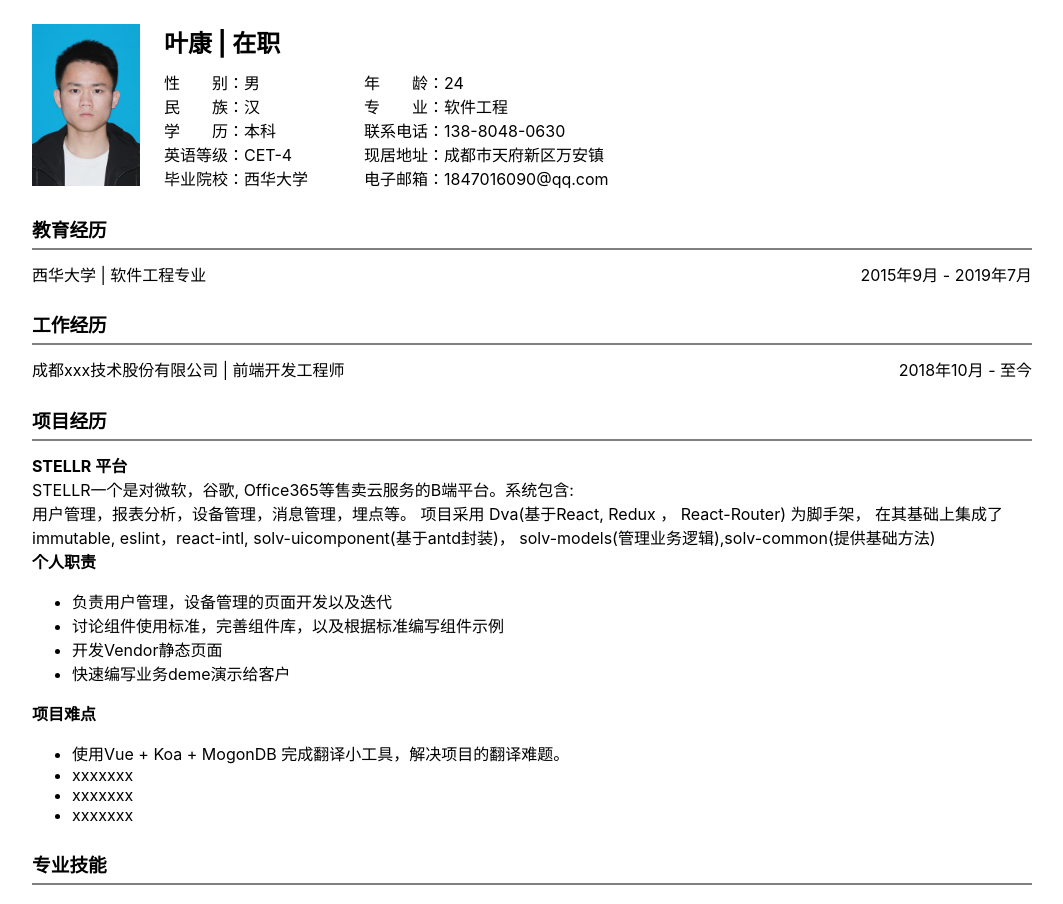
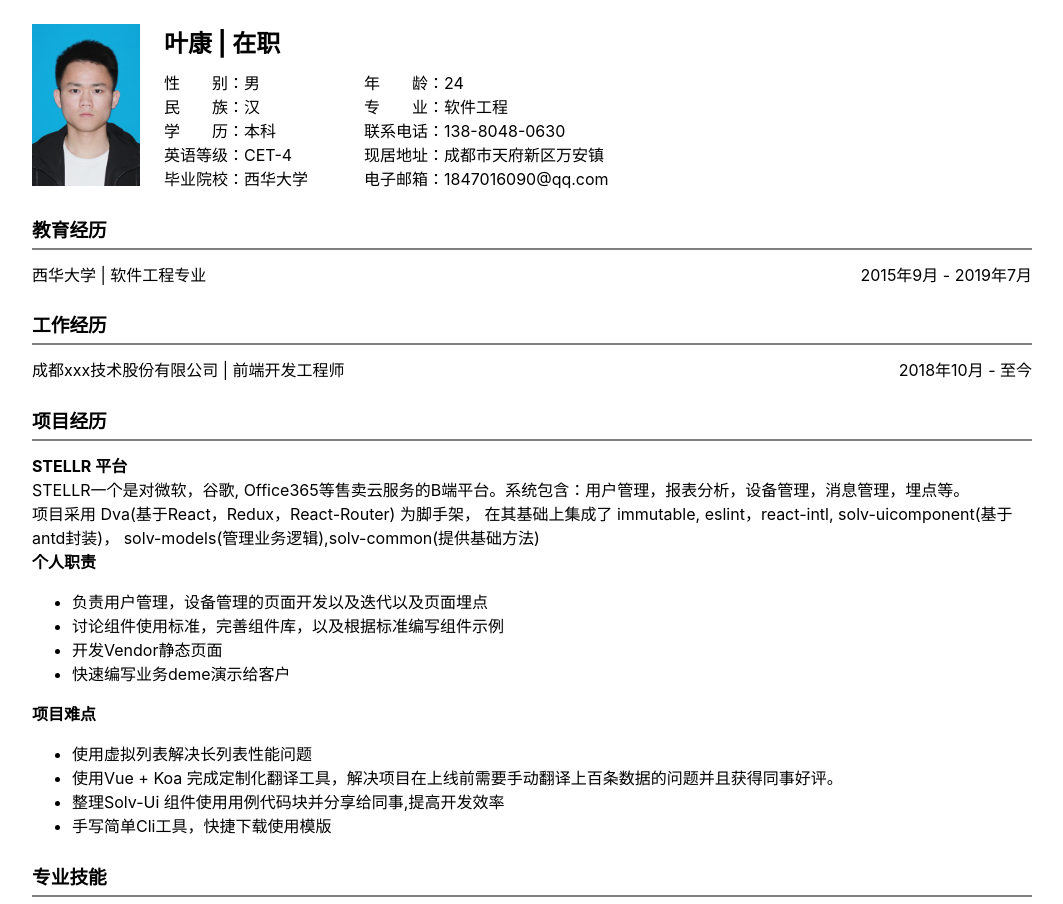
Before and after one commit to 1847016090/testGithubActions, a React (Create React App) app: page / in a window 1280 px wide. Shown: the top 904 px of the page, without its empty margins (108-1171 px from the left). Built offline with nearby package versions, Linux system fonts and the light colour scheme.

Commit message:
feat: 完成简历

```diff
--- a/src/App.js
+++ b/src/App.js
@@ -56,26 +56,37 @@ function App() {
         <h3 className="header-title">项目经历</h3>
         <div>
           <div className="_bold">STELLR 平台</div>
-          <div>STELLR一个是对微软，谷歌, Office365等售卖云服务的B端平台。系统包含:</div>
           <div>
-            用户管理，报表分析，设备管理，消息管理，埋点等。
-            项目采用 Dva(基于React, Redux ， React-Router) 为脚手架，
-            在其基础上集成了 immutable, eslint，react-intl, solv-uicomponent(基于antd封装)，
+            STELLR一个是对微软，谷歌,
+            Office365等售卖云服务的B端平台。系统包含：用户管理，报表分析，设备管理，消息管理，埋点等。
+          </div>
+          <div>
+            项目采用 Dva(基于React，Redux，React-Router) 为脚手架，
+            在其基础上集成了 immutable, eslint，react-intl,
+            solv-uicomponent(基于antd封装)，
             solv-models(管理业务逻辑),solv-common(提供基础方法)
           </div>
           <div className="_bold">个人职责</div>
           <ul>
-            <li>负责用户管理，设备管理的页面开发以及迭代</li>
+            <li>负责用户管理，设备管理的页面开发以及迭代以及页面埋点</li>
             <li>讨论组件使用标准，完善组件库，以及根据标准编写组件示例</li>
             <li>开发Vendor静态页面</li>
             <li>快速编写业务deme演示给客户</li>
           </ul>
           <div className="_bold">项目难点</div>
           <ul>
-            <li>使用Vue + Koa + MogonDB 完成翻译小工具，解决项目的翻译难题。</li>
-            <li>xxxxxxx</li>
-            <li>xxxxxxx</li>
-            <li>xxxxxxx</li>
+            <li>
+              使用虚拟列表解决长列表性能问题
+            </li>
+            <li>
+              使用Vue + Koa 完成定制化翻译工具，解决项目在上线前需要手动翻译上百条数据的问题并且获得同事好评。
+            </li>
+            <li>
+              整理Solv-Ui 组件使用用例代码块并分享给同事,提高开发效率
+            </li>
+            <li>
+              手写简单Cli工具，快捷下载使用模版
+            </li>
           </ul>
         </div>
       </div>
@@ -85,17 +96,16 @@ function App() {
         <ul>
           <li>熟悉HTML、CSS、JavaScript，ES6等前端技术</li>
           <li>
-            熟悉React框架以及实现原理，了解Vue框架；熟悉 AntD，Elemenet-ui
+            熟悉React框架以及实现原理，了解Vue框架；熟悉 AntD，Element-ui
             等常用UI库的使用
           </li>
           <li>熟悉Redux，React-Reudx，React-Router全家桶以及实现原理</li>
           <li>熟悉git版本控制工具、npm包管理器</li>
           <li>
-            熟悉Webpack，Esbuild，Vite，Gulp，Eslint，Prettier等工程化构建工具
+            熟悉Webpack，Eslint，Prettier等工程化构建工具
           </li>
           <li>熟悉Dva, 了解 Tarojs 等等脚手架</li>
           <li>了解Express， Koa框架，能使用其实现简单的服务器</li>
-          <li>了解微信小程序开发</li>
           <li>熟练阅读和查阅计算机相关英文文档，并且有良好的编程习惯。</li>
         </ul>
       </div>
```
